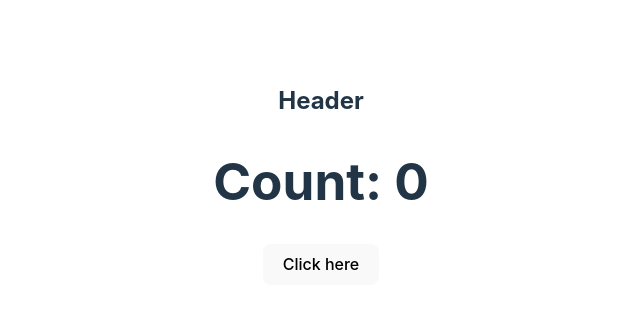
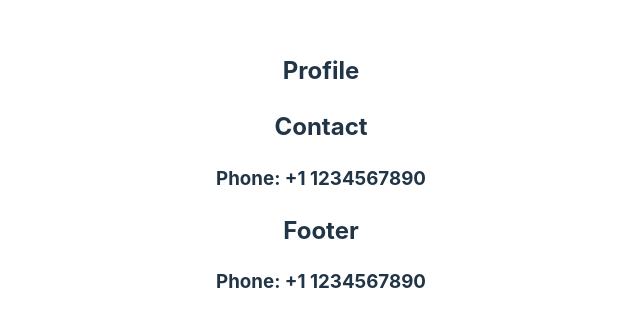
Before and after one commit to johnsonbhaskaran/ReactHooks, a React (Vite) app: page / in a window 1280 px wide. Shown: the part 226-552 px from the top of the page, without its empty margins (319-959 px from the left). Built offline with nearby package versions, Linux system fonts and the light colour scheme.

Commit message:
useContext hook By creating global data with createContext and then accessing the data with useC ontext. This makes passing on data between multi level components hassle free

```diff
--- a/src/App.jsx
+++ b/src/App.jsx
@@ -1,17 +1,13 @@
-import { useCallback, useState } from "react";
+// import { useContext } from "react";
 import "./App.css";
-import Header from "./components/Header.jsx";
+import Profile from "./components/Profile.jsx";
+import Footer from "./components/Footer.jsx";
 
 const App = () => {
-  const [count, setCount] = useState(0);
-
-  const newFn = useCallback(() => {}, []);
-
   return (
     <>
-      <Header newFn={newFn} />
-      <h1>Count: {count}</h1>
-      <button onClick={() => setCount((prev) => prev + 1)}>Click here</button>
+      <Profile />
+      <Footer />
     </>
   );
 };
--- /dev/null
+++ b/src/components/Contact.jsx
@@ -0,0 +1,17 @@
+// import React from "react";
+
+import { useContext } from "react";
+import { AppContext } from "../context/AppContext";
+
+const Contact = () => {
+  const phone = useContext(AppContext);
+
+  return (
+    <div>
+      <h2>Contact</h2>
+      <h3>Phone: {phone}</h3>
+    </div>
+  );
+};
+
+export default Contact;
--- /dev/null
+++ b/src/components/Footer.jsx
@@ -0,0 +1,16 @@
+// import React from "react";
+import { useContext } from "react";
+import { AppContext } from "../context/AppContext";
+
+const Footer = () => {
+  const phone = useContext(AppContext);
+
+  return (
+    <div>
+      <h2>Footer</h2>
+      <h3>Phone: {phone}</h3>
+    </div>
+  );
+};
+
+export default Footer;
--- /dev/null
+++ b/src/components/Profile.jsx
@@ -0,0 +1,12 @@
+import Contact from "./Contact.jsx";
+
+const Profile = () => {
+  return (
+    <div>
+      <h2>Profile</h2>
+      <Contact />
+    </div>
+  );
+};
+
+export default Profile;
--- /dev/null
+++ b/src/context/AppContext.jsx
@@ -0,0 +1,12 @@
+import { createContext } from "react";
+
+export const AppContext = createContext();
+
+const ContextProvider = (props) => {
+  const phone = "+1 1234567890";
+  return (
+    <AppContext.Provider value={phone}>{props.children}</AppContext.Provider>
+  );
+};
+
+export default ContextProvider;
```
Also changed, not shown: src/main.jsx (+4 -3 lines), 1 other file (tests, documents, lock files or other folders).
